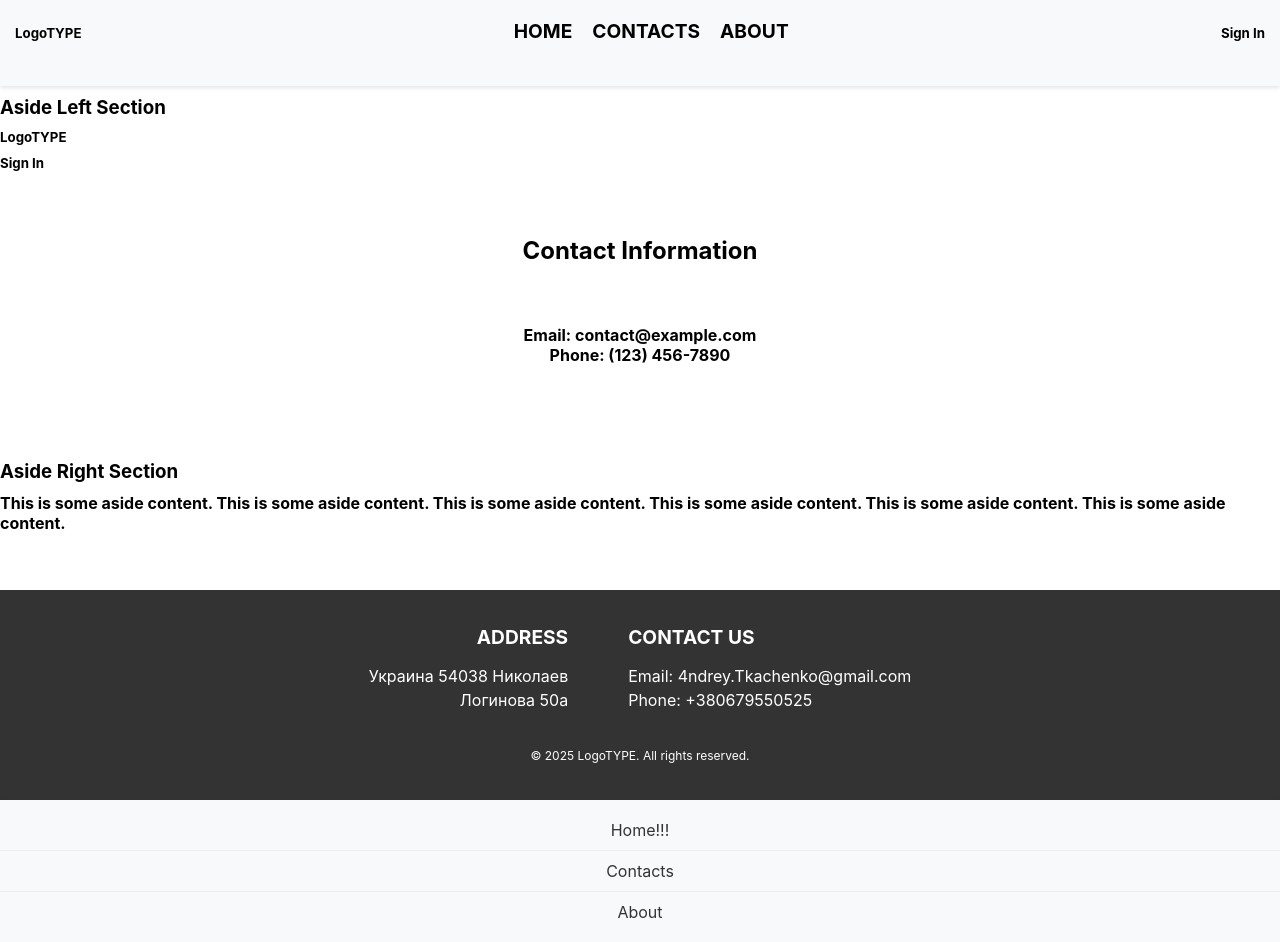
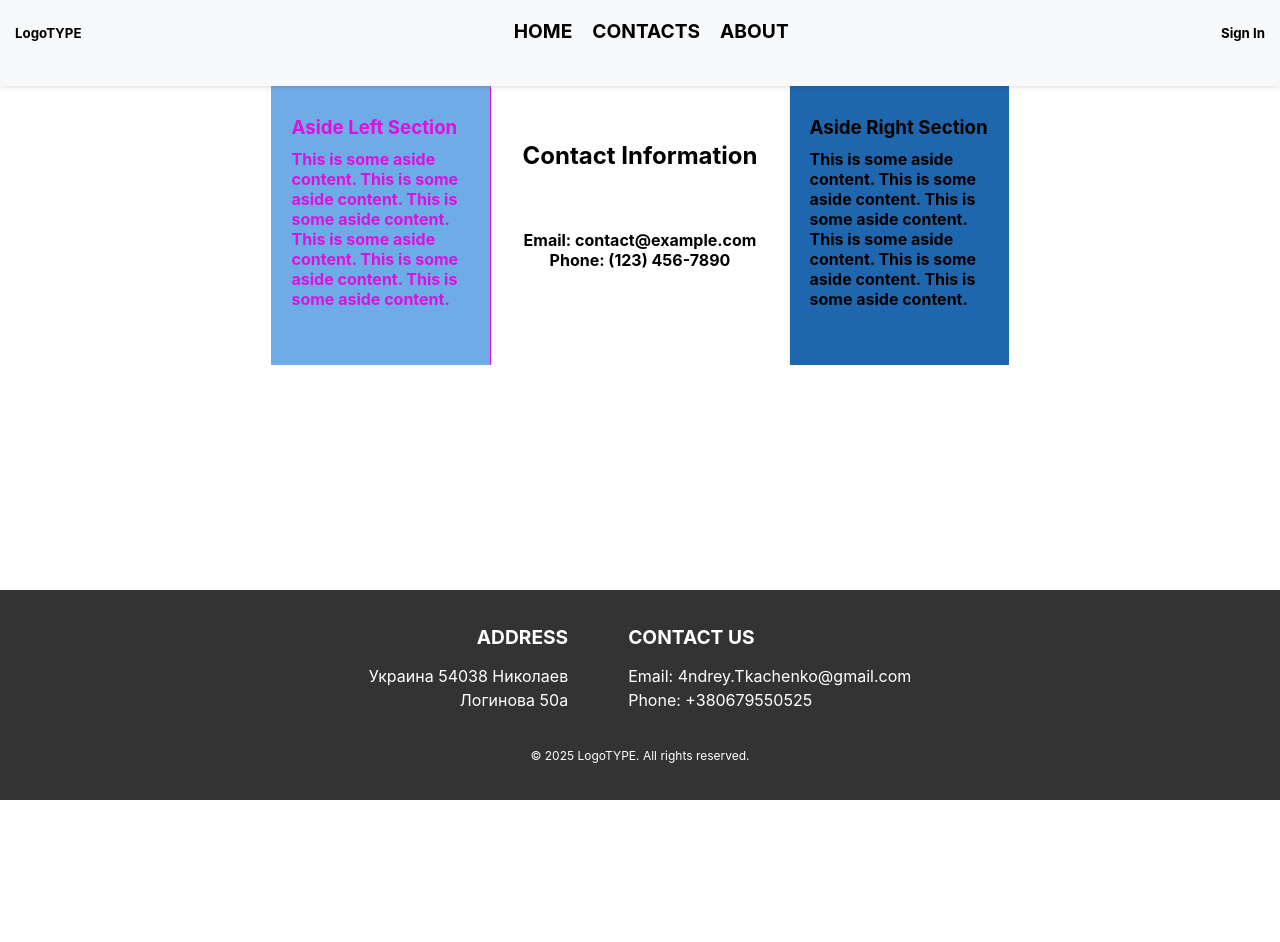
Before and after one commit to TkachAn/react_structture_shablon, a React (Create React App) app: page /contacts in a window 1280 px wide. After the commit the page ends 800 px from the top, so only its background shows below. Built offline with nearby package versions, Linux system fonts and the light colour scheme; the HTML template or start-up script is replaced by a standard one.

Commit message:
contacts

```diff
--- /dev/null
+++ b/src/components/structure/flexBox/flexBox.jsx
@@ -0,0 +1,9 @@
+import s from "./s.module.css";
+
+export const FlexBox = ({ children, ...props }) => {
+  return (
+    <div className={s.flexBox} {...props}>
+      {children}
+    </div>
+  );
+};
--- /dev/null
+++ b/src/components/structure/flexBox/s.module.css
@@ -0,0 +1,10 @@
+.flexBox {
+  display: flex;
+  flex-wrap: wrap;
+  gap: 16px;
+  box-sizing: border-box;
+  width: 100%;
+  margin: 0;
+  padding: 0;
+  border: none;
+}
--- a/src/components/structure/main/aside/asideL.jsx
+++ b/src/components/structure/main/aside/asideL.jsx
@@ -1,6 +1,6 @@
-import s from "../../s.module.css";
+import s from "./s.module.css";
 
-export function AsideLeft({children, title}) {
+export function AsideLeft({ children, title }) {
   return (
     <aside className={s.asideLeft}>
       <h3>{title}</h3>
--- a/src/components/structure/main/aside/asideR.jsx
+++ b/src/components/structure/main/aside/asideR.jsx
@@ -1,6 +1,6 @@
-import s from "../../s.module.css";
+import s from "./s.module.css";
 
-export function AsideRight({children, title}) {
+export function AsideRight({ children, title }) {
   return (
     <aside className={s.asideRight}>
       <h3>{title}</h3>
--- /dev/null
+++ b/src/components/structure/main/aside/s.module.css
@@ -0,0 +1,28 @@
+.asideLeft {
+  display: none;
+  background-color: #6fabe7;
+  padding: 20px;
+  border-right: 1px solid #d1d;
+  max-width: 220px;
+}
+
+.asideRight {
+  display: none;
+  background-color: #1e67af;
+  padding: 20px;
+  border-left: 1px solid #dfd;
+  max-width: 220px;
+}
+@media (min-width: 768px) {
+  .asideLeft {
+    display: block;
+    color: #d1d;
+    background-color: #6fabe7;
+    padding: 20px;
+    border-right: 1px solid #d1d;
+    max-width: 220px;
+  }
+  .asideRight {
+    display: block;
+  }
+}
--- a/src/pages/contacts/contactsPage.jsx
+++ b/src/pages/contacts/contactsPage.jsx
@@ -4,8 +4,7 @@ import { Footer } from "../../components/structure/footer/footer";
 import { Main } from "../../components/structure/main/main";
 import { AsideLeft } from "../../components/structure/main/aside/asideL";
 import { AsideRight } from "../../components/structure/main/aside/asideR";
-import { HeaderV} from "../../components/structure/header/header_v";
-import { NavbarV } from "../../components/structure/header/navbar/nav_v";
+import { FlexBox } from "../../components/structure/flexBox/flexBox";
 /*import s from "../sP.module.css";*/
 
 export function ContactsPage() {
@@ -13,10 +12,13 @@ export function ContactsPage() {
     <>
       <Header />
       <Main>
-
+        <FlexBox style={{ justifyContent: "center", marginBottom: "20px" }}>
           <AsideLeft title={"Aside Left Section"}>
-          <HeaderV />
-          <NavbarV />
+            <p>
+              This is some aside content. This is some aside content. This is
+              some aside content. This is some aside content. This is some aside
+              content. This is some aside content.
+            </p>
           </AsideLeft>
           <Section title={"Contact Information"}>
             <p>Email: contact@example.com</p>
@@ -24,11 +26,12 @@ export function ContactsPage() {
           </Section>
           <AsideRight title={"Aside Right Section"}>
             <p>
-            This is some aside content. This is some aside content. This is some
-            aside content. This is some aside content. This is some aside
+              This is some aside content. This is some aside content. This is
+              some aside content. This is some aside content. This is some aside
               content. This is some aside content.
             </p>
           </AsideRight>
+        </FlexBox>
       </Main>
       <Footer />
     </>
```
Lines whose indentation alone changed are shown as unchanged.
